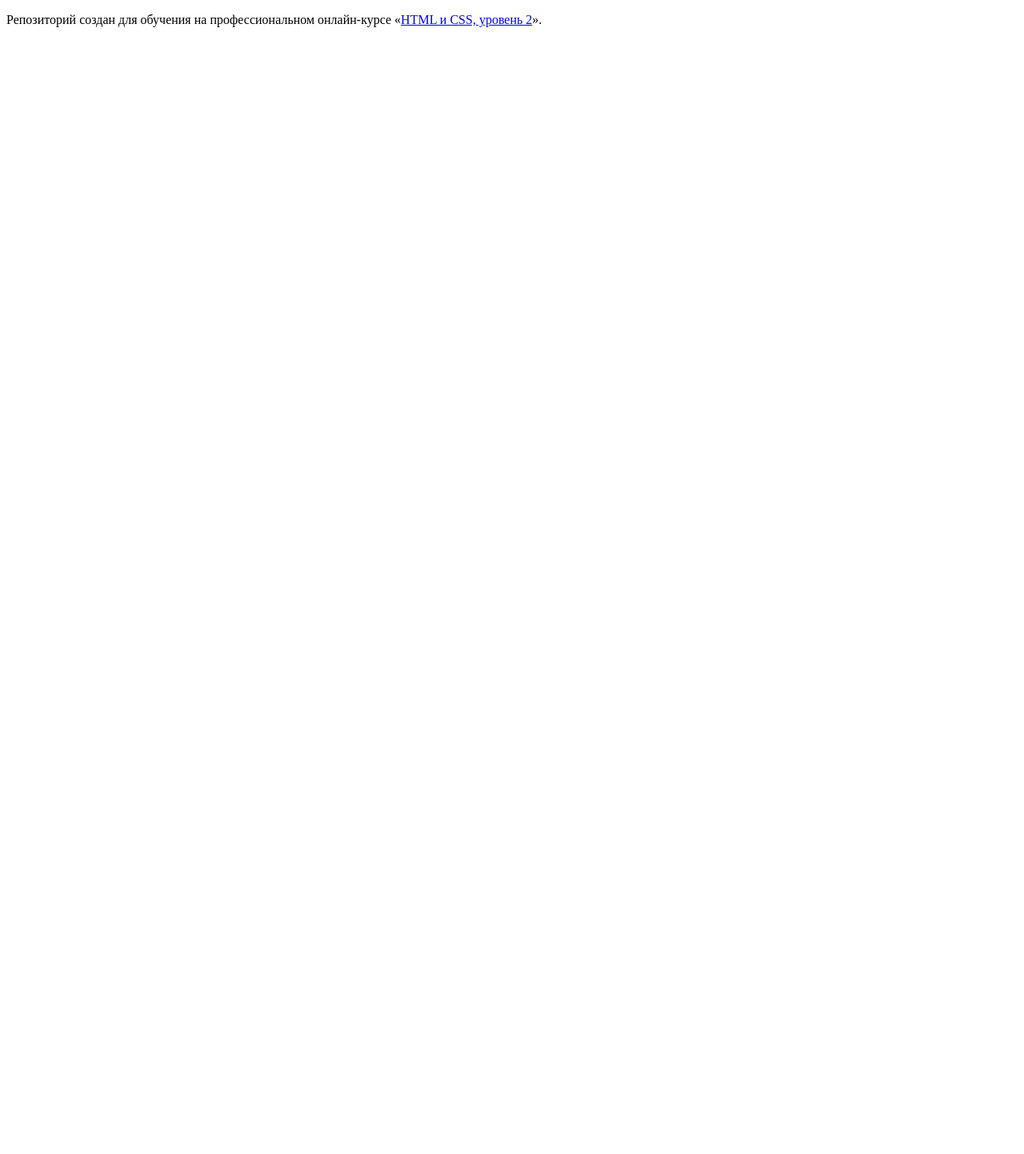
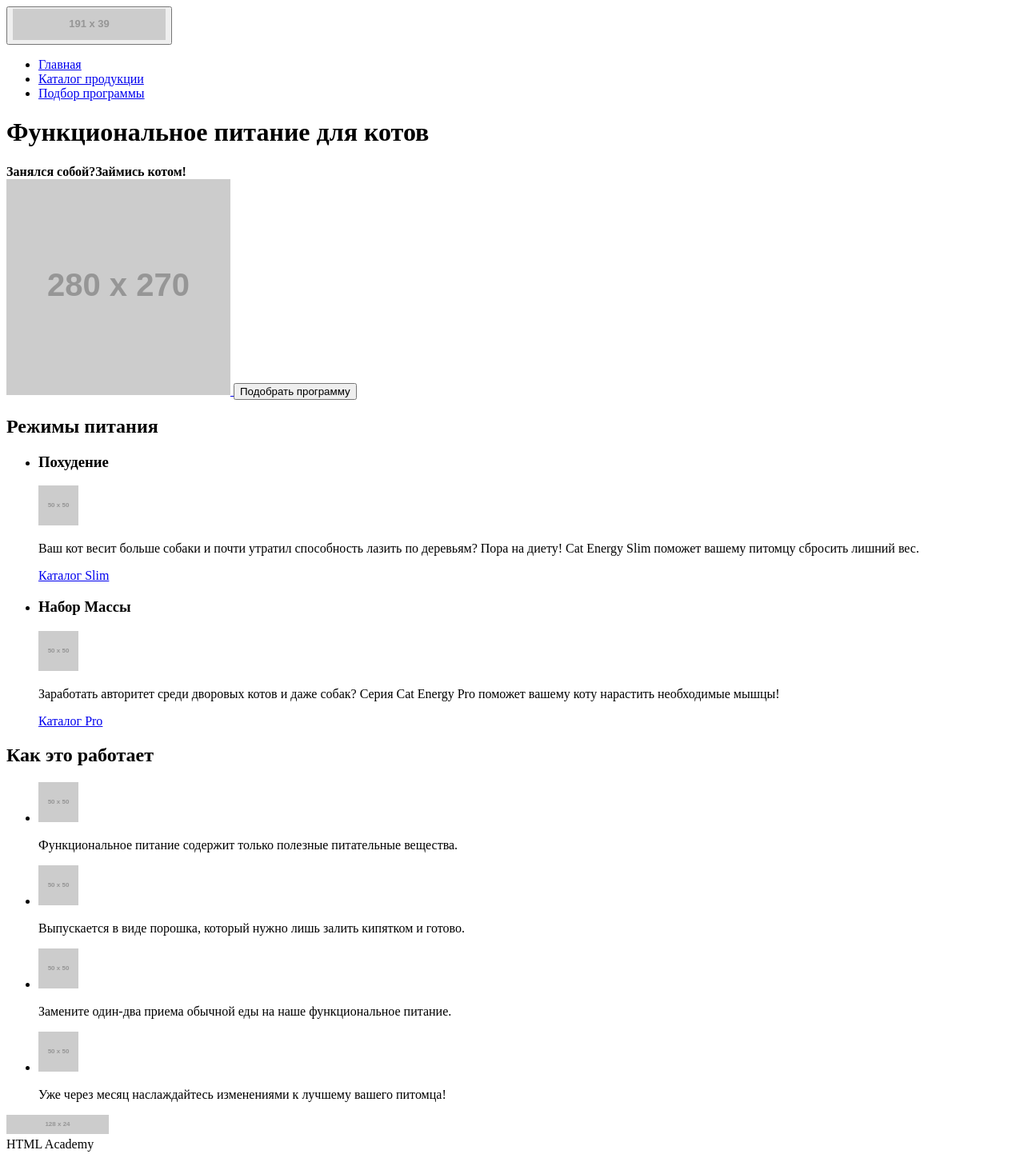
Before and after one commit to Roman3341/674811-cat-energy-18, a website: page source/index.html in a window 1280 px wide. Shown: the whole page at 80% size. Before the commit the page ends 800 px from the top, so only its background shows below. Drawn offline with Linux system fonts and the light colour scheme; placeholder pictures from the web are drawn by us.

Commit message:
Добавляет базовую разметку мобильной версии индекса

```diff
--- a/source/index.html
+++ b/source/index.html
@@ -1,12 +1,94 @@
 <!DOCTYPE html>
 <html lang="ru">
-  <head>
-    <meta charset="utf-8">
-    <title>HTML Academy: Кэт энерджи</title>
-  </head>
-  <body>
 
-    <p>Репозиторий создан для обучения на профессиональном онлайн‑курсе «<a href="https://htmlacademy.ru/intensive/adaptive">HTML и CSS, уровень 2</a>».</p>
+<head>
+  <meta charset="utf-8">
+  <title>HTML Academy: Кэт энерджи</title>
+</head>
 
-  </body>
+<body>
+  <header class="page-header">
+    <nav class="main-nav">
+      <div class="main-nav__wrapper"></div>
+      <button type="button" class="main-nav__toggle">
+        <img src="https://via.placeholder.com/191x39" alt=" Логотип">
+      </button>
+      <ul class="main-nav__list site-list">
+        <li class="site-list__item site-list__item--active">
+          <a href="#"> Главная</a>
+        </li>
+        <li class="site-list__item">
+          <a href="#"> Каталог продукции</a>
+        </li>
+        <li class="site-list__item">
+          <a href="#"> Подбор программы</a>
+        </li>
+      </ul>
+      </div>
+    </nav>
+    <div class="page-header title">
+      <h1>Функциональное питание для котов</h1>
+      <b class="title__slogan">Занялся собой?Займись котом!</b>
+    </div>
+    <a href="page-header__product-image">
+      <img src="https://via.placeholder.com/280x270" alt="Логотип сайта">
+    </a>
+    <button type="button" class="make-program">Подобрать программу</button>
+  </header>
+  <main class="page-main">
+    <section class="modes">
+      <h2 class="visually-hidden">Режимы питания</h2>
+      <ul class="modes-list">
+        <li class="modes-list__item">
+          <h3 class="modes-list__item-title">Похудение</h3>
+          <img src="https://via.placeholder.com/50x50" alt="Иконка режима 'Похудение'">
+          <p>Ваш кот весит больше собаки и почти утратил способность лазить по деревьям? Пора на диету! Cat Energy Slim
+            поможет вашему питомцу сбросить лишний вес.</p>
+          <a href="#">Каталог Slim</a>
+        </li>
+        <li class="modes-list__item">
+          <h3 class="modes-list__item-title">Набор Массы</h3>
+          <img src="https://via.placeholder.com/50x50" alt="Иконка режима 'Набор Массы'">
+          <p>Заработать авторитет среди дворовых котов и даже собак?
+            Серия Cat Energy Pro поможет вашему коту нарастить необходимые мышцы!</p>
+          <a href="#">Каталог Pro</a>
+        </li>
+      </ul>
+    </section>
+    <section class="feauters">
+      <h2>Как это работает</h2>
+      <ul class="feauters-list">
+        <li class="feauters-list__item">
+          <img src="https://via.placeholder.com/50x50" alt="Иконка преимущества">
+          <p class="feauters-list__item-text">Функциональное питание содержит только полезные питательные вещества.</p>
+        </li>
+        <li class="feauters-list__item">
+          <img src="https://via.placeholder.com/50x50" alt="Иконка преимущества">
+          <p class="feauters-list__item-text">Выпускается в виде порошка, который нужно лишь залить кипятком и готово.
+          </p>
+        </li>
+        <li class="feauters-list__item">
+          <img src="https://via.placeholder.com/50x50" alt="Иконка преимущества">
+          <p class="feauters-list__item-text">Замените один-два приема обычной еды на наше функциональное питание.</p>
+        </li>
+        <li class="feauters-list__item">
+          <img src="https://via.placeholder.com/50x50" alt="Иконка преимущества">
+          <p class="feauters-list__item-text">Уже через месяц наслаждайтесь изменениями к лучшему вашего питомца!</p>
+        </li>
+      </ul>
+    </section>
+  </main>
+  <footer class="page-footer">
+    <section class="footer">
+      <img src="https://via.placeholder.com/128x24" alt="Логотип">
+      <div class="social-network">
+        <a href="VK.com"></a>
+        <a href="instagram.com"></a>
+        <a href="facebook.com"></a>
+      </div>
+      <span class="footer__production">HTML Academy</span>
+    </section>
+  </footer>
+</body>
+
 </html>
```
